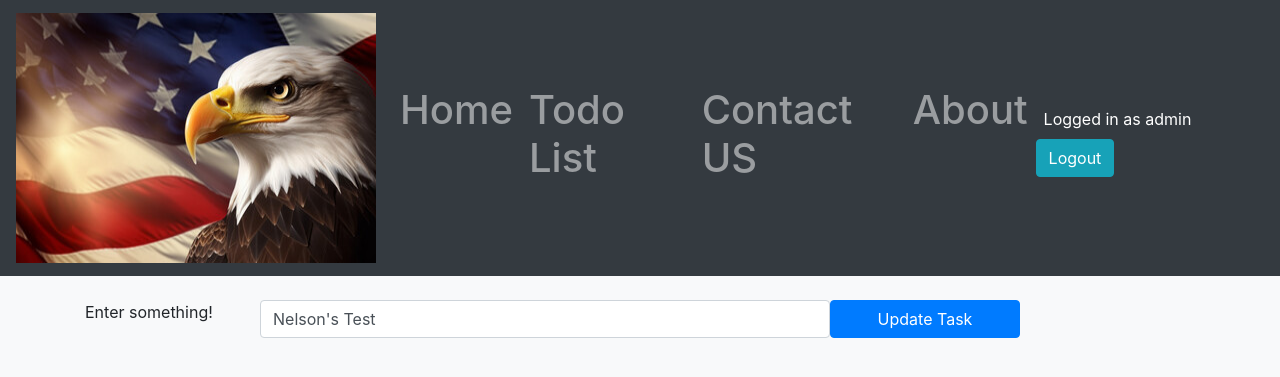
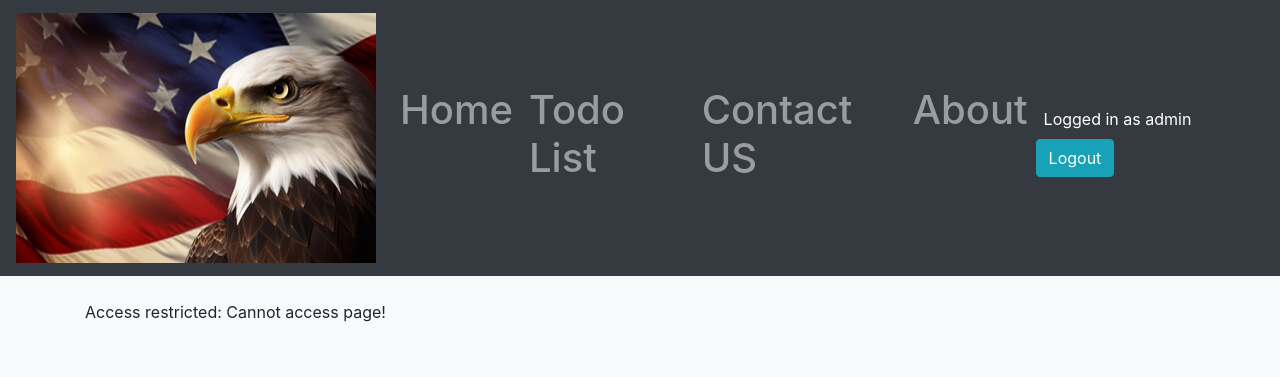
Before and after one commit to nelsonsWorld/taskmate, a Django app: page /todolist/edit/2 in a window 1280 px wide. Shown: the top 377 px of the page. Run offline with Django 5.2, Linux system fonts and the light colour scheme; a user stored in the database is signed in; data comes from the database, SQL or seed files in the repository.

Commit message:
Added features from the last two security videos from Oreilly Course, just if/else statements in view

```diff
--- a/taskmate/todolist_app/templates/edit.html
+++ b/taskmate/todolist_app/templates/edit.html
@@ -9,11 +9,15 @@
 {% block content %}
   <div class="container">
   </br>
+  {% if task_obj.manager == request.user %}
     <form method = "POST" class = "row">
       {% csrf_token %}
       <label class="col-lg-2">Enter something!</label>
       <input type="text" class="form-control col-lg-6" name="task" placeholder="{{ task_obj.task }}" value="{{ task_obj.task }}">
       <button type="submit" class="btn btn-primary col-lg-2">Update Task</button>
     </form>
+  {% else %}
+    <p>Access restricted: Cannot access page!</p>
+  {% endif %}
   </div>
 {% endblock content %}
--- a/taskmate/todolist_app/views.py
+++ b/taskmate/todolist_app/views.py
@@ -31,7 +31,11 @@ def todolist(request):
 @login_required
 def delete_task(request, task_id):
     task = TaskList.objects.get(pk=task_id)
-    task.delete()
+    #Adding "if" statement for security
+    if task.manage == request.user:
+        task.delete()
+    else:
+        messages.error(request,("Access Restricted, You Are Not Allowed."))
 
     return redirect('todolist')
 
@@ -53,8 +57,12 @@ def edit_task(request, task_id):
 @login_required
 def complete_task(request, task_id):
     task = TaskList.objects.get(pk=task_id)
-    task.done = True
-    task.save()
+    #Adding "if" statement for security
+    if task.manage == request.user:
+        task.done = True
+        task.save()
+    else:
+        messages.error(request,("Access Restricted, You Are Not Allowed."))
 
     return redirect('todolist')
 
```
